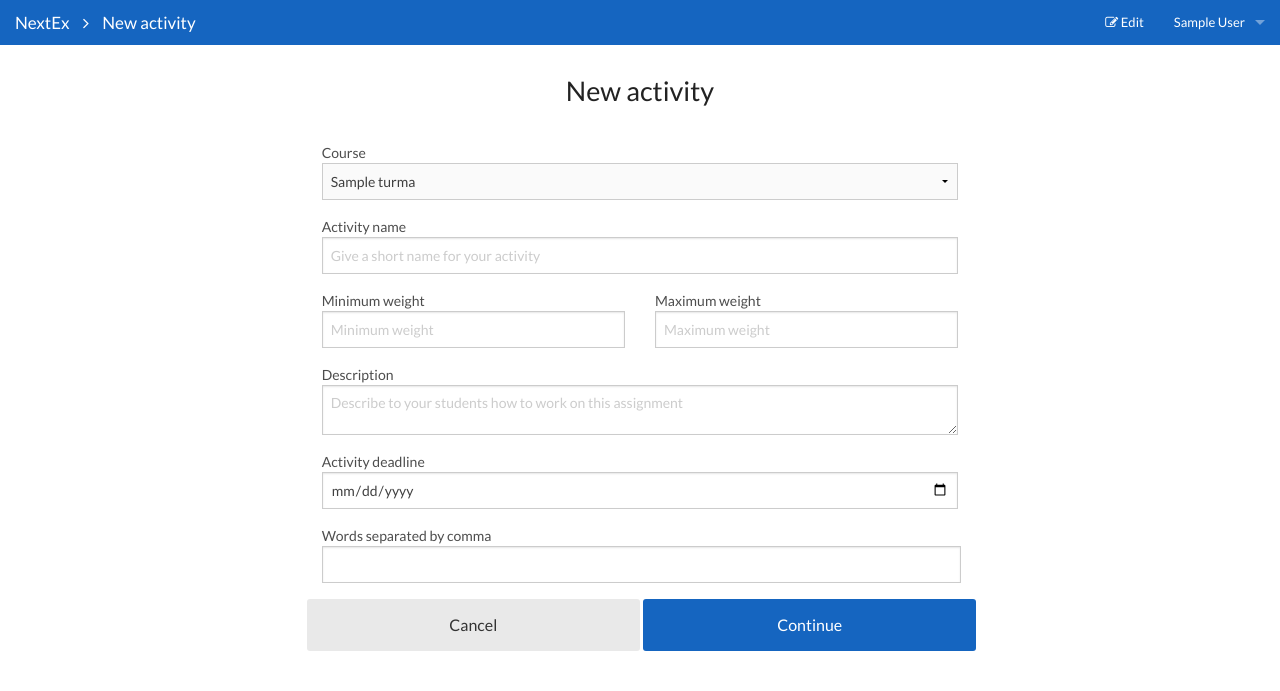
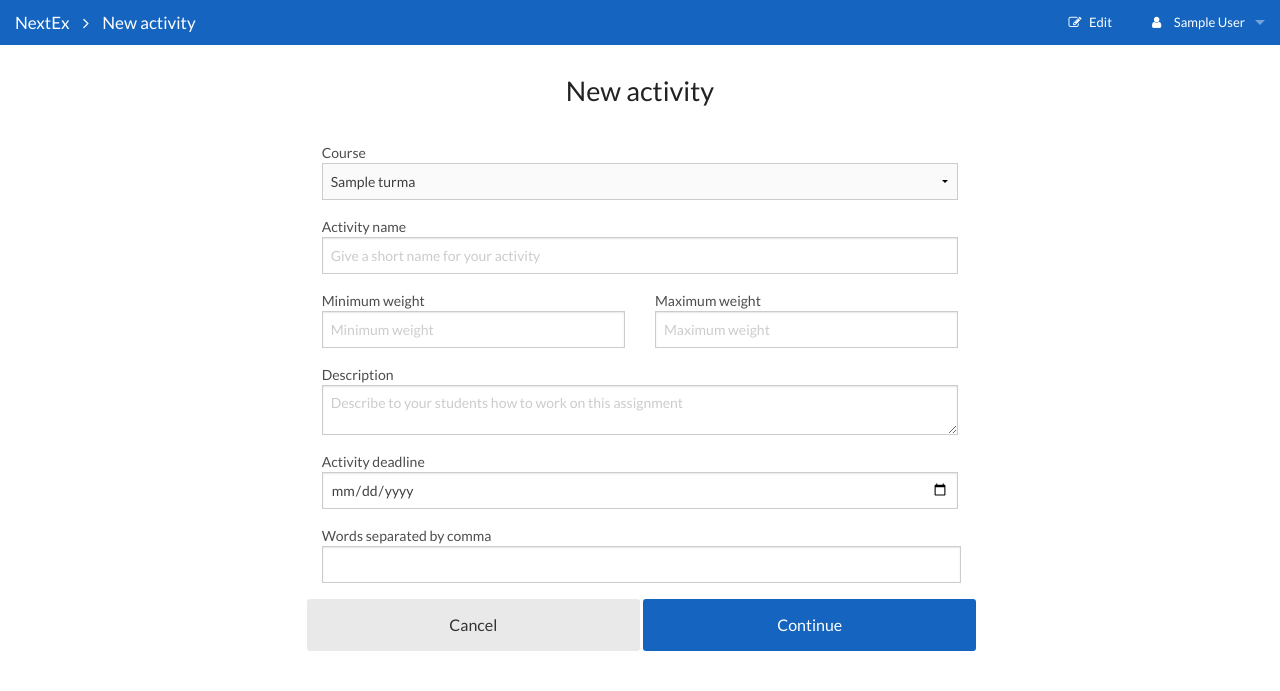
Before and after one commit to maarcooliveira/projeto-unesp, a PHP site: page /atividade.php in a window 1280 px wide. Shown: the top 691 px of the page. Run offline with PHP 8.4, Linux system fonts and the light colour scheme; the visitor is signed in with stand-in values (Sample User, id 1); tables that the repository leaves empty hold one stand-in row (values such as "Sample post"); data that the repository does not hold is empty; a stand-in replaces the project's code that opens the database connection; some libraries are stand-ins or nearby versions.

Commit message:
now only finished acitvities counts to class average results; fixed icon padding on all pages

```diff
--- a/403.php
+++ b/403.php
@@ -32,9 +32,9 @@
         <!-- Right Nav Section -->
         <ul class="right">
           <li class="has-dropdown">
-            <a class="dropdown-caller" href="#"><?php echo $_SESSION["nome"]; ?></a>
+            <a class="dropdown-caller" href="#"><i class="fa fa-user pad-l-r"></i> <?php echo $_SESSION["nome"]; ?></a>
             <ul class="dropdown">
-              <li><a href="api/logout.php"><i class="fa fa-sign-out"></i> {{str.sair}}</a></li>
+              <li><a href="api/logout.php"><i class="fa fa-sign-out pad-l-r"></i> {{str.sair}}</a></li>
             </ul>
           </li>
         </ul>
--- a/aluno.php
+++ b/aluno.php
@@ -41,9 +41,9 @@
         <!-- Right Nav Section -->
         <ul class="right">
           <li class="has-dropdown">
-            <a class="dropdown-caller" href="#"><?php echo $_SESSION["nome"]; ?></a>
+            <a class="dropdown-caller" href="#"><i class="fa fa-user pad-l-r"></i> <?php echo $_SESSION["nome"]; ?></a>
             <ul class="dropdown">
-              <li><a href="api/logout.php"><i class="fa fa-sign-out"></i> {{str.sair}}</a></li>
+              <li><a href="api/logout.php"><i class="fa fa-sign-out pad-l-r"></i> {{str.sair}}</a></li>
             </ul>
           </li>
         </ul>
--- a/atividade.php
+++ b/atividade.php
@@ -65,15 +65,15 @@
       <section class="top-bar-section">
         <!-- Right Nav Section -->
         <ul class="right">
-          <li><a id="tb_editar" onclick="editar();"><i class="fa fa-pencil-square-o"></i> {{str.editar}}</a></li>
-          <li><a id="tb_remover" onclick="removeEdge();"><i class="fa fa-chain-broken"></i> {{str.remover}}</a></li>
-          <li><a id="tb_cancelar" onclick="cancelSelect();"><i class="fa fa-times"></i> {{str.cancelar}}</a></li>
-          <li><a id="tb_salvar" onclick="salvar();"><i class="fa fa-check"></i> {{str.salvar}}</a></li>
+          <li><a id="tb_editar" onclick="editar();"><i class="fa fa-pencil-square-o pad-r"></i> {{str.editar}}</a></li>
+          <li><a id="tb_remover" onclick="removeEdge();"><i class="fa fa-chain-broken pad-r"></i> {{str.remover}}</a></li>
+          <li><a id="tb_cancelar" onclick="cancelSelect();"><i class="fa fa-times pad-r"></i> {{str.cancelar}}</a></li>
+          <li><a id="tb_salvar" onclick="salvar();"><i class="fa fa-floppy-o pad-r"></i> {{str.salvar}}</a></li>
           <li class="divider"></li>
           <li class="has-dropdown">
-            <a class="dropdown-caller" href="#"><?php echo $_SESSION["nome"]; ?></a>
+            <a class="dropdown-caller" href="#"><i class="fa fa-user pad-l-r"></i> <?php echo $_SESSION["nome"]; ?></a>
             <ul class="dropdown">
-              <li><a href="api/logout.php"><i class="fa fa-sign-out"></i> {{str.sair}}</a></li>
+              <li><a href="api/logout.php"><i class="fa fa-sign-out pad-l-r"></i> {{str.sair}}</a></li>
             </ul>
           </li>
         </ul>
--- a/css/style.css
+++ b/css/style.css
@@ -94,6 +94,10 @@ body, h1, h2, h3, h4, h5, h6, p, a {
 	padding-right: 10px;
 }
 
+.pad-r {
+	padding-right: 5px;
+}
+
 .grey-bg {
 	background: #f9f9f9;
 }
--- a/professor.php
+++ b/professor.php
@@ -41,9 +41,9 @@
         <!-- Right Nav Section -->
         <ul class="right">
           <li class="has-dropdown">
-            <a class="dropdown-caller" href="#"><?php echo $_SESSION["nome"]; ?></a>
+            <a class="dropdown-caller" href="#"><i class="fa fa-user pad-l-r"></i> <?php echo $_SESSION["nome"]; ?></a>
             <ul class="dropdown">
-              <li><a href="api/logout.php"><i class="fa fa-sign-out"></i> {{str.sair}}</a></li>
+              <li><a href="api/logout.php"><i class="fa fa-sign-out pad-l-r"></i> {{str.sair}}</a></li>
             </ul>
           </li>
         </ul>
--- a/resultados.php
+++ b/resultados.php
@@ -35,6 +35,7 @@
     <script type="text/javascript">
     var gabarito = <?php echo ($gabarito_json); ?>;
     var _resolucoes = <?php echo ($resolucoes_json); ?>;
+    var resolucoes_db = <?php echo json_encode($resolucoes); ?>;
     </script>
 
     <div class="contain-to-grid sticky">
@@ -51,9 +52,9 @@
         <!-- Right Nav Section -->
         <ul class="right">
           <li class="has-dropdown">
-            <a class="dropdown-caller" href="#"><?php echo $_SESSION["nome"]; ?></a>
+            <a class="dropdown-caller" href="#"><i class="fa fa-user pad-l-r"></i> <?php echo $_SESSION["nome"]; ?></a>
             <ul class="dropdown">
-              <li><a href="api/logout.php"><i class="fa fa-sign-out"></i> {{str.sair}}</a></li>
+              <li><a href="api/logout.php"><i class="fa fa-sign-out pad-l-r"></i> {{str.sair}}</a></li>
             </ul>
           </li>
         </ul>
```
Also changed, not shown: avaliacao.php (+7 -7 lines), js/resultados.js (+20 -2 lines).
